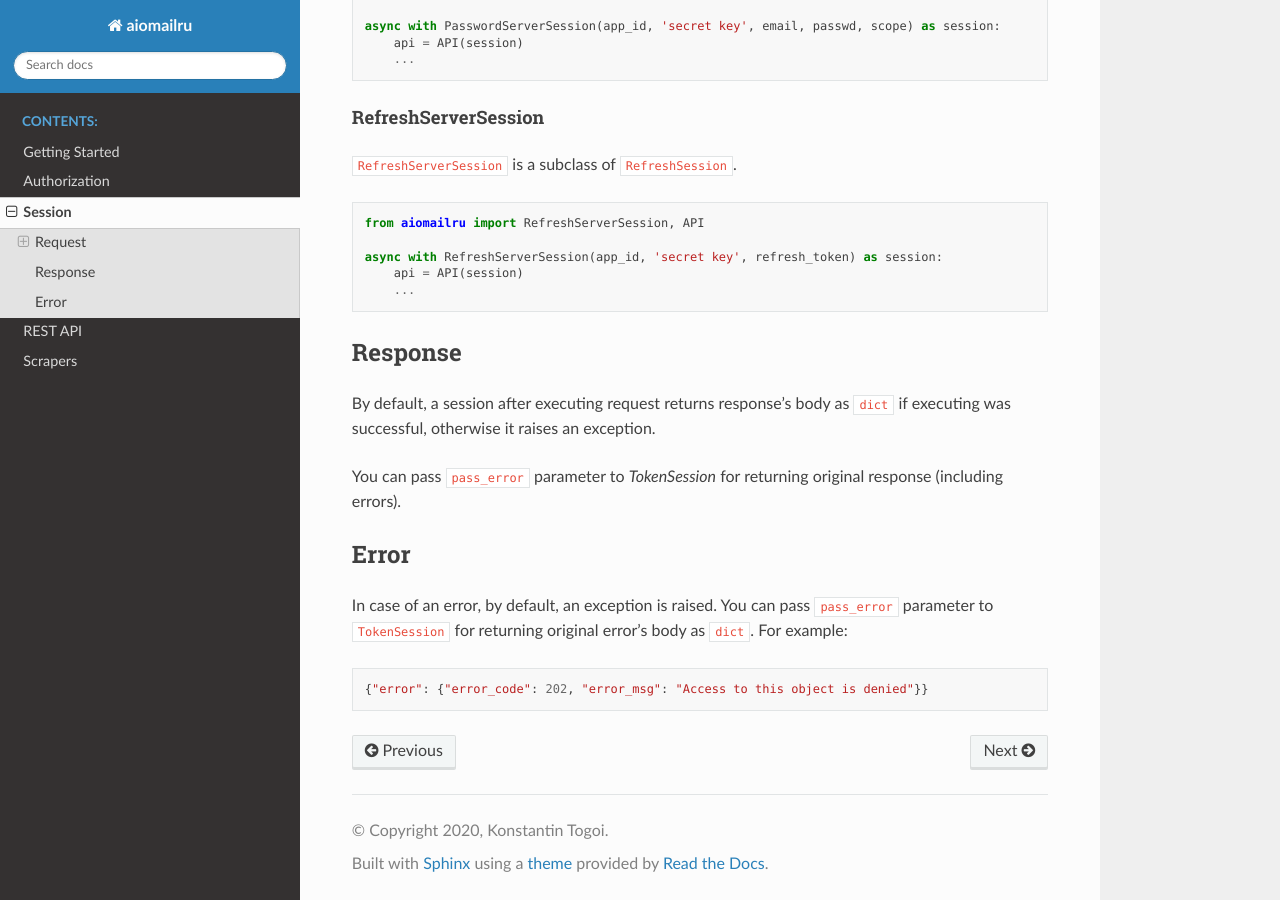
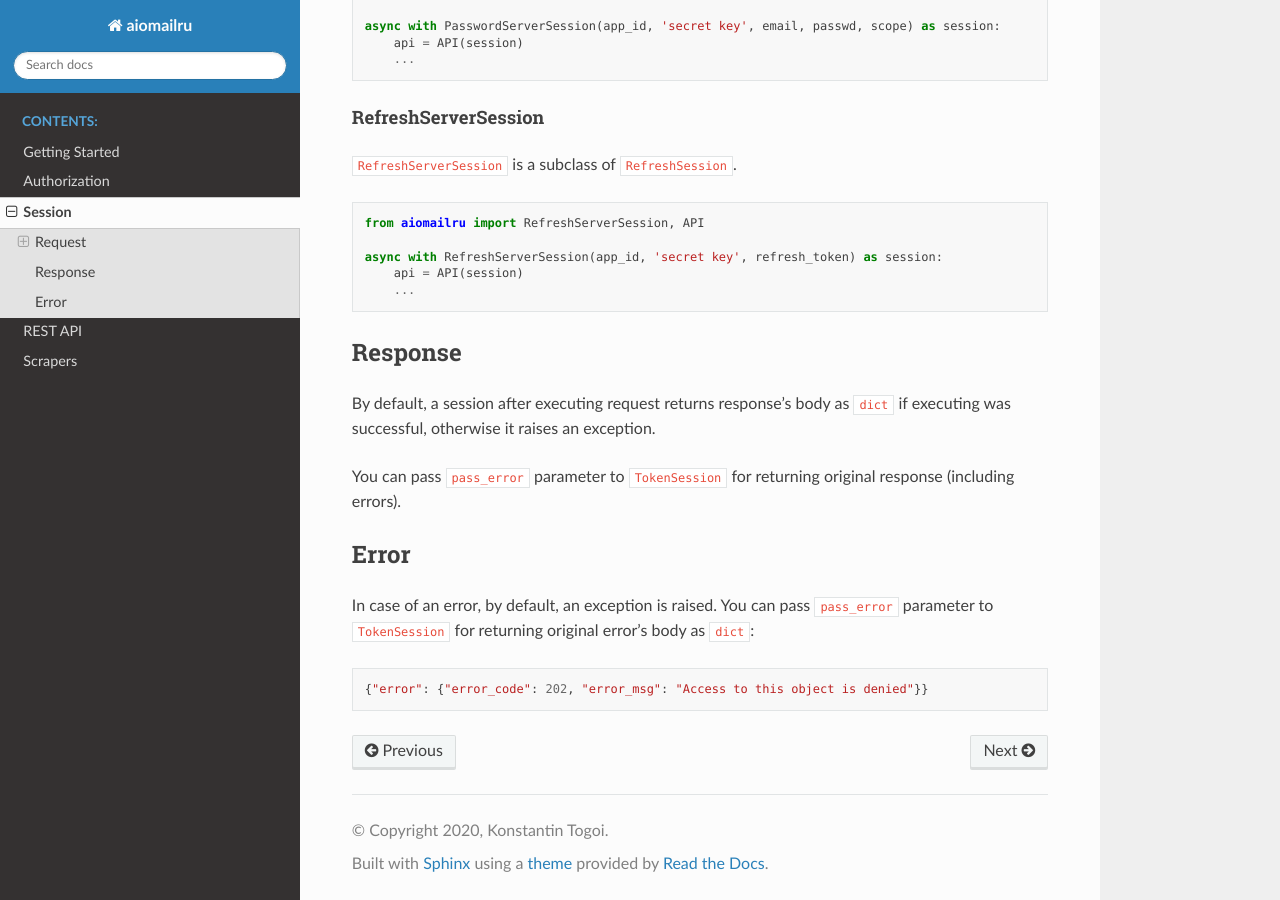
Before and after one commit to KonstantinTogoi/aiomailru, a Sphinx documentation site: the page built from docs/source/session.rst, in a window 1280 px wide and 900 px high, scrolled down 2996 px. Built offline with Sphinx 7.4.7 and the Read the Docs theme 2.0.0, drawn with Linux system fonts in a browser that asks for light colours.

Commit message:
fix code block

```diff
--- a/docs/source/session.rst
+++ b/docs/source/session.rst
@@ -179,7 +179,7 @@ Response
 By default, a session after executing request returns response's body
 as :code:`dict` if executing was successful, otherwise it raises an exception.
 
-You can pass :code:`pass_error` parameter to `TokenSession`
+You can pass :code:`pass_error` parameter to :code:`TokenSession`
 for returning original response (including errors).
 
 Error
@@ -187,8 +187,7 @@ Error
 
 In case of an error, by default, an exception is raised.
 You can pass :code:`pass_error` parameter to :code:`TokenSession`
-for returning original error's body as :code:`dict`.
-For example:
+for returning original error's body as :code:`dict`:
 
 .. code-block:: python
 
```
